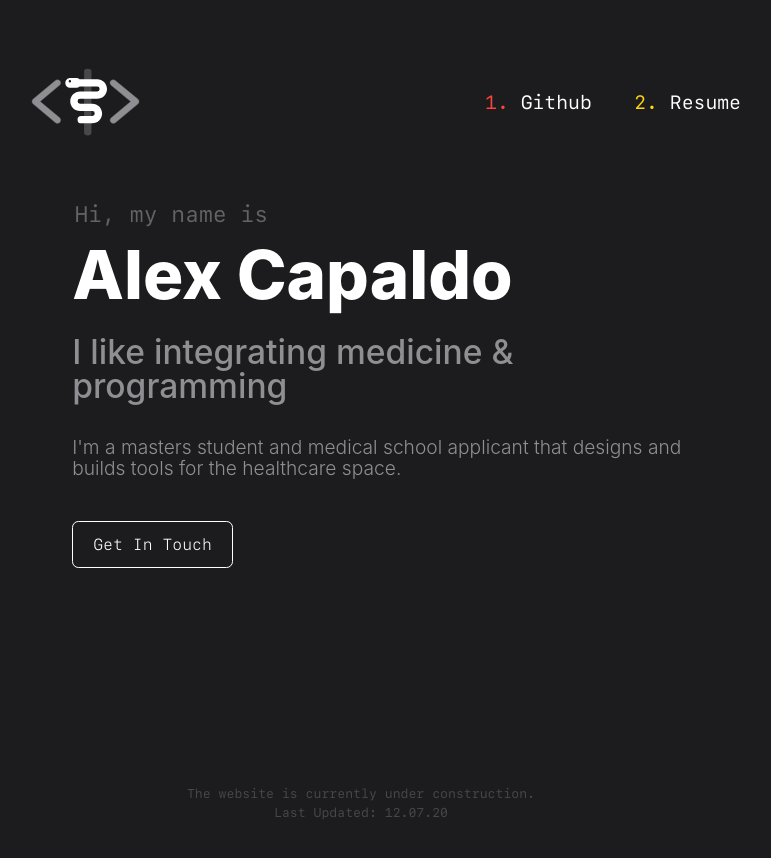
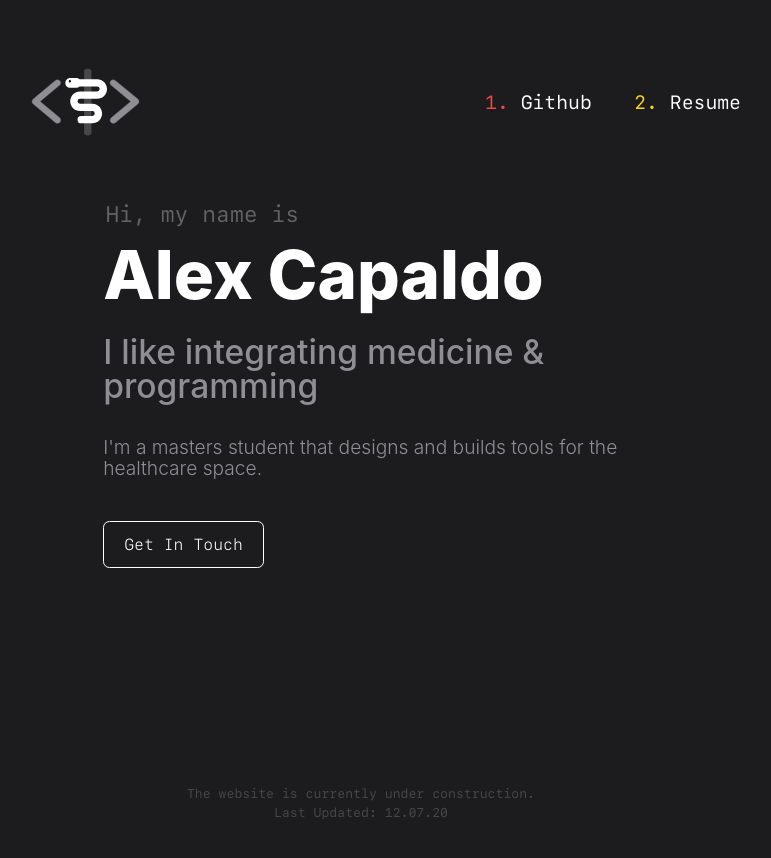
Before and after one commit to capaldo/capaldo.github.io, a Jekyll site: the page built from index.md, in a window 1280 px wide. Shown: the top 858 px of the page, without its empty margins (279-1050 px from the left). Built offline with Jekyll 4.4.1, drawn with Linux system fonts in a browser that asks for light colours; some web fonts are replaced.

Commit message:
change short bio

```diff
--- a/_config.yml
+++ b/_config.yml
@@ -3,7 +3,7 @@ first_name: "Alex"
 last_name: "Capaldo"
 intro: "Hi, my name is"
 motto: "I like integrating medicine & programming"
-short_bio: "I'm a masters student and medical school applicant that designs and builds tools for the healthcare space."
+short_bio: "I'm a masters student that designs and builds tools for the healthcare space."
 footer_text: "The website is currently under construction."
 
 email: "alex@capaldo.io"
```
